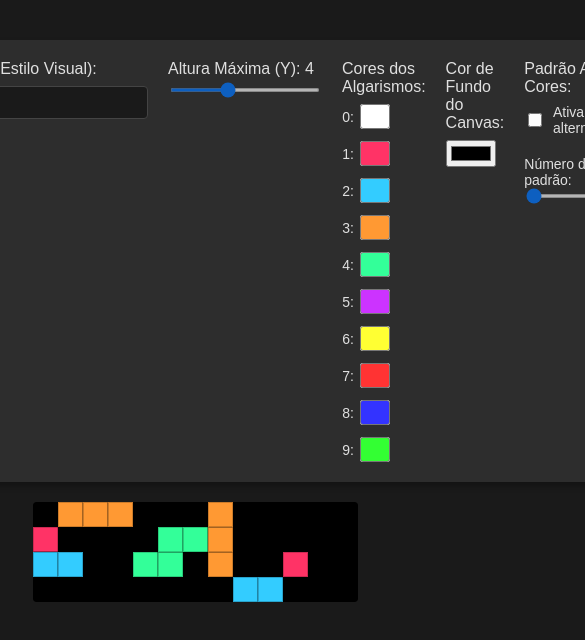
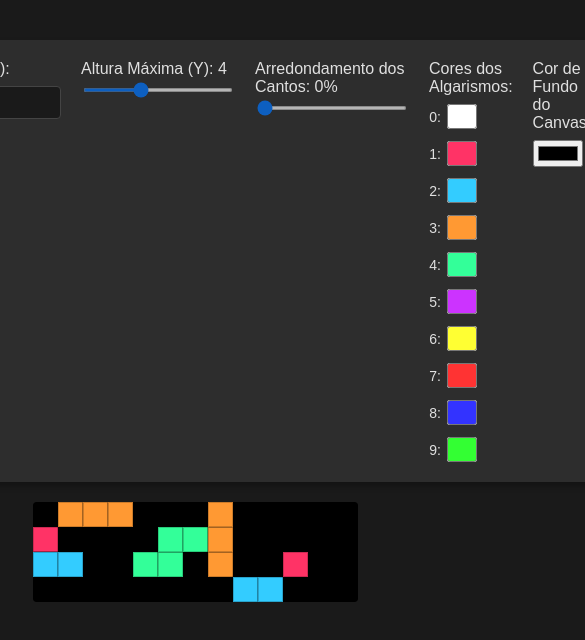
Before and after one commit to alienmindarts/SHAPES-PHONETICS, a plain HTML site: page index.html in a window 390 px wide. Shown: the top 640 px of the page, 585 px wide, since content can reach past the window. Drawn offline with Linux system fonts and the light colour scheme.

Commit message:
arredondamento cantos bug no 0

```diff
--- a/Renderizador.js
+++ b/Renderizador.js
@@ -2,46 +2,30 @@ export class Renderizador {
     constructor(canvasId) {
         this.canvas = document.getElementById(canvasId);
         this.ctx = this.canvas.getContext('2d');
-        this.tamanhoCelula = 25; // Tamanho de cada bloco (pixel lógico)
+        this.tamanhoCelula = 25;
+        this.arredondamento = 0;
 
-        // Cores para distinguir as peças (0 a 9)
         this.coresPadrao = [
             '#FFFFFF', '#FF3366', '#33CCFF', '#FF9933', '#33FF99',
             '#CC33FF', '#FFFF33', '#FF3333', '#3333FF', '#33FF33'
         ];
 
-        // Cores personalizadas (se definidas pelo usuário)
         this.coresPersonalizadas = {};
     }
 
-    /**
-     * Exporta o conteúdo do canvas como PNG
-     * @returns {string} URL de dados da imagem PNG
-     */
     exportarPNG() {
         return this.canvas.toDataURL('image/png');
     }
 
-    /**
-     * Exporta o conteúdo do canvas como JPEG
-     * @param {number} qualidade - Qualidade da imagem (0.1 a 1.0), padrão 0.92
-     * @returns {string} URL de dados da imagem JPEG
-     */
     exportarJPEG(qualidade = 0.92) {
         return this.canvas.toDataURL('image/jpeg', qualidade);
     }
 
-    /**
-     * Exporta o conteúdo como SVG
-     * @param {Map} grelha - Mapa de coordenadas para informações das peças
-     * @param {Map} grelhaVogais - Mapa de coordenadas para vogais
-     * @param {number} maxHeight - Altura máxima
-     * @returns {string} String SVG
-     */
     exportarSVG(grelha, grelhaVogais, maxHeight) {
         const largura = this.canvas.width;
         const altura = this.canvas.height;
         const tamanhoCelula = this.tamanhoCelula;
+        const arredondamento = this.arredondamento;
 
         const bgColor = getComputedStyle(this.canvas).backgroundColor || '#222222';
 
@@ -67,6 +51,11 @@ export class Renderizador {
                 const x2 = coordX + s;
                 const y2 = coordY + s;
                 svg += `<polygon points="${x1},${y1} ${x2},${y1} ${x1},${y2}" fill="${cor}" stroke="rgba(0,0,0,0.2)" stroke-width="2"/>`;
+            } else if (arredondamento >= 100) {
+                svg += `<circle cx="${coordX + s/2}" cy="${coordY + s/2}" r="${s/2}" fill="${cor}" stroke="rgba(0,0,0,0.2)" stroke-width="2"/>`;
+            } else if (arredondamento > 0) {
+                const raio = (s / 2) * (arredondamento / 100);
+                svg += `<rect x="${coordX}" y="${coordY}" width="${s}" height="${s}" rx="${raio}" fill="${cor}" stroke="rgba(0,0,0,0.2)" stroke-width="2"/>`;
             } else {
                 svg += `<rect x="${coordX}" y="${coordY}" width="${s}" height="${s}" fill="${cor}" stroke="rgba(0,0,0,0.2)" stroke-width="2"/>`;
             }
@@ -81,9 +70,6 @@ export class Renderizador {
         return svg;
     }
 
-    /**
-     * Desenha vogais como polígonos SVG
-     */
     desenharVogaisSVG(x, y, dadosVogais, tamanhoCelula, bgColor) {
         let svg = '';
         const px = x * tamanhoCelula;
@@ -139,9 +125,6 @@ export class Renderizador {
         return svg;
     }
 
-    /**
-     * Faz download de um arquivo com os dados fornecidos
-     */
     fazerDownload(dados, nomeArquivo, tipoMime) {
         const link = document.createElement('a');
         link.download = nomeArquivo;
@@ -151,19 +134,14 @@ export class Renderizador {
         link.click();
     }
 
-    /**
-     * Define as cores personalizadas para os algarismos
-     * @param {Object} cores - Objeto mapeando algarismos (0-9) para cores hexadecimais
-     */
     definirCoresPersonalizadas(cores) {
         this.coresPersonalizadas = cores;
     }
 
-    /**
-     * Obtém a cor para um determinado algarismo
-     * @param {number} idCor - ID da cor (1-9)
-     * @returns {string} Cor hexadecimal
-     */
+    setArredondamento(valor) {
+        this.arredondamento = valor;
+    }
+
     obterCor(idCor) {
         if (this.coresPersonalizadas[idCor]) {
             return this.coresPersonalizadas[idCor];
@@ -172,7 +150,6 @@ export class Renderizador {
     }
 
     redimensionar(larguraMaxima, maxHeight) {
-        // Ajusta fisicamente o canvas para caber toda a palavra gerada
         this.canvas.width = (larguraMaxima + 2) * this.tamanhoCelula;
         this.canvas.height = maxHeight * this.tamanhoCelula;
     }
@@ -185,7 +162,6 @@ export class Renderizador {
             const numero = info.numero;
             const idCor = info.idCor;
 
-            // Desenha com offset no Y para as peças ficarem assentes no fundo do canvas
             const yCorrigido = (maxHeight - 1) - y;
 
             const coordX = x * this.tamanhoCelula;
@@ -203,16 +179,52 @@ export class Renderizador {
                 this.ctx.lineTo(px, py + s);
                 this.ctx.closePath();
                 this.ctx.fill();
+            } else if (this.arredondamento >= 100) {
+                this.ctx.beginPath();
+                this.ctx.arc(coordX + s/2, coordY + s/2, s/2, 0, Math.PI * 2);
+                this.ctx.fill();
+            } else if (this.arredondamento > 0) {
+                const raio = (s / 2) * (this.arredondamento / 100);
+                this.ctx.beginPath();
+                this.ctx.moveTo(coordX + raio, coordY);
+                this.ctx.lineTo(coordX + s - raio, coordY);
+                this.ctx.arcTo(coordX + s, coordY, coordX + s, coordY + raio, raio);
+                this.ctx.lineTo(coordX + s, coordY + s - raio);
+                this.ctx.arcTo(coordX + s, coordY + s, coordX + s - raio, coordY + s, raio);
+                this.ctx.lineTo(coordX + raio, coordY + s);
+                this.ctx.arcTo(coordX, coordY + s, coordX, coordY + s - raio, raio);
+                this.ctx.lineTo(coordX, coordY + raio);
+                this.ctx.arcTo(coordX, coordY, coordX + raio, coordY, raio);
+                this.ctx.closePath();
+                this.ctx.fill();
             } else {
                 this.ctx.fillRect(coordX, coordY, this.tamanhoCelula, this.tamanhoCelula);
             }
 
-            // Borda interna para legibilidade (opcional)
             this.ctx.strokeStyle = 'rgba(0,0,0,0.2)';
             this.ctx.lineWidth = 2;
-            this.ctx.strokeRect(coordX, coordY, this.tamanhoCelula, this.tamanhoCelula);
+            if (this.arredondamento >= 100) {
+                this.ctx.beginPath();
+                this.ctx.arc(coordX + s/2, coordY + s/2, s/2, 0, Math.PI * 2);
+                this.ctx.stroke();
+            } else if (this.arredondamento > 0) {
+                const raio = (s / 2) * (this.arredondamento / 100);
+                this.ctx.beginPath();
+                this.ctx.moveTo(coordX + raio, coordY);
+                this.ctx.lineTo(coordX + s - raio, coordY);
+                this.ctx.arcTo(coordX + s, coordY, coordX + s, coordY + raio, raio);
+                this.ctx.lineTo(coordX + s, coordY + s - raio);
+                this.ctx.arcTo(coordX + s, coordY + s, coordX + s - raio, coordY + s, raio);
+                this.ctx.lineTo(coordX + raio, coordY + s);
+                this.ctx.arcTo(coordX, coordY + s, coordX, coordY + s - raio, raio);
+                this.ctx.lineTo(coordX, coordY + raio);
+                this.ctx.arcTo(coordX, coordY, coordX + raio, coordY, raio);
+                this.ctx.closePath();
+                this.ctx.stroke();
+            } else {
+                this.ctx.strokeRect(coordX, coordY, this.tamanhoCelula, this.tamanhoCelula);
+            }
 
-            // Desenha vogais se existirem
             const vogaisDados = grelhaVogais.get(`${x},${y}`);
             if (vogaisDados) {
                 this.desenharVogais(this.ctx, x, yCorrigido, vogaisDados, this.tamanhoCelula);
@@ -220,14 +232,6 @@ export class Renderizador {
         }
     }
 
-    /**
-     * Desenha as vogais associadas a um bloco como triângulos recortados
-     * @param {CanvasRenderingContext2D} ctx - Contexto do canvas
-     * @param {number} x - Coordenada X lógica do bloco (índice da coluna)
-     * @param {number} y - Coordenada Y lógica do bloco (índice da linha, já corrigida para o sistema de coordenadas do canvas)
-     * @param {Object} dadosVogais - Objeto contendo arrays de vogais anteriores e posteriores
-     * @param {number} tamanhoCelula - Tamanho de cada bloco em pixels
-     */
     desenharVogais(ctx, x, y, dadosVogais, tamanhoCelula) {
         const px = x * tamanhoCelula;
         const py = y * tamanhoCelula;
@@ -235,11 +239,9 @@ export class Renderizador {
         const centerX = px + s / 2;
         const centerY = py + s / 2;
 
-        // Obtém a cor de fundo do canvas
         const bgColor = getComputedStyle(this.canvas).backgroundColor;
         ctx.fillStyle = bgColor;
 
-        // Função auxiliar para desenhar um triângulo dado três pontos
         const desenharTriangulo = (x1, y1, x2, y2, x3, y3) => {
             ctx.beginPath();
             ctx.moveTo(x1, y1);
@@ -249,48 +251,46 @@ export class Renderizador {
             ctx.fill();
         };
 
-        // Desenha vogais anteriores (apontam para o centro) com transparência conforme ordem
         for (let i = 0; i < dadosVogais.anteriores.length; i++) {
             const vogal = dadosVogais.anteriores[i];
             const alpha = Math.max(0, 1 - i * 0.25);
             ctx.globalAlpha = alpha;
             switch (vogal) {
-                case 'A': // Baixo: (px, py+s), (px+s, py+s), centro
+                case 'A':
                     desenharTriangulo(px, py + s, px + s, py + s, centerX, centerY);
                     break;
-                case 'E': // Esquerda: (px, py), (px, py+s), centro
+                case 'E':
                     desenharTriangulo(px, py, px, py + s, centerX, centerY);
                     break;
-                case 'I': // Cima: (px, py), (px+s, py), centro
+                case 'I':
                     desenharTriangulo(px, py, px + s, py, centerX, centerY);
                     break;
-                case 'O': // Direita: (px+s, py), (px+s, py+s), centro
+                case 'O':
                     desenharTriangulo(px + s, py, px + s, py + s, centerX, centerY);
                     break;
             }
         }
 
-        // Desenha vogais posteriores (cantos) - com posições trocadas conforme solicitado, com transparência conforme ordem
         for (let i = 0; i < dadosVogais.posteriores.length; i++) {
             const vogal = dadosVogais.posteriores[i];
             const alpha = Math.max(0, 1 - i * 0.25);
             ctx.globalAlpha = alpha;
             switch (vogal) {
-                case 'A': // Agora desenha onde o E estava: Canto Superior Esquerdo
+                case 'A':
                     desenharTriangulo(px + s/2, py, px, py + s/2, px, py);
                     break;
-                case 'E': // Agora desenha onde o I estava: Canto Superior Direito
+                case 'E':
                     desenharTriangulo(px + s/2, py, px + s, py + s/2, px + s, py);
                     break;
-                case 'I': // Agora desenha onde o O estava: Canto Inferior Esquerdo
+                case 'I':
                     desenharTriangulo(px, py + s/2, px + s/2, py + s, px, py + s);
                     break;
-                case 'O': // Agora desenha onde o A estava: Canto Inferior Direito
+                case 'O':
                     desenharTriangulo(px + s/2, py + s, px + s, py + s/2, px + s, py + s);
                     break;
             }
         }
 
-        ctx.globalAlpha = 1.0; // reset alpha
+        ctx.globalAlpha = 1.0;
     }
 }
--- a/app.js
+++ b/app.js
@@ -10,6 +10,8 @@ const inputNumeros = document.getElementById('inputNumeros');
 const inputSeed = document.getElementById('inputSeed');
 const sliderAltura = document.getElementById('sliderAltura');
 const valAltura = document.getElementById('valAltura');
+const sliderArredondamento = document.getElementById('sliderArredondamento');
+const valArredondamento = document.getElementById('valArredondamento');
 const canvasBackground = document.getElementById('canvasBackground');
 
 // Color picker inputs
@@ -35,14 +37,17 @@ function atualizar() {
     const textoInput = inputNumeros.value;
     const seed = parseInt(inputSeed.value) || 0;
     const maxHeight = parseInt(sliderAltura.value);
+    const arredondamento = parseInt(sliderArredondamento.value);
     const usarPaternAlternado = toggleAlternarCores.checked;
     const numCoresPatern = parseInt(sliderNumCores.value);
 
     valAltura.textContent = maxHeight;
     valNumCores.textContent = numCoresPatern;
+    valArredondamento.textContent = arredondamento;
 
     // Set canvas background color
     renderizador.canvas.style.backgroundColor = canvasBackground.value;
+    renderizador.setArredondamento(arredondamento);
 
     // Get current colors from pickers
     const coresPersonalizadas = {};
@@ -81,7 +86,7 @@ function atualizar() {
 }
 
 // Escuta as alterações nos controlos
-const inputs = [inputNumeros, inputSeed, sliderAltura, sliderNumCores, toggleAlternarCores, canvasBackground, ...Object.values(colorPickers)];
+const inputs = [inputNumeros, inputSeed, sliderAltura, sliderArredondamento, sliderNumCores, toggleAlternarCores, canvasBackground, ...Object.values(colorPickers)];
 inputs.forEach(el => {
     el.addEventListener('input', () => {
         if (!framePendente) {
--- a/index.html
+++ b/index.html
@@ -28,6 +28,11 @@
         <div class="control-group">
             <label>Altura Máxima (Y): <span id="valAltura">4</span></label>
             <input type="range" id="sliderAltura" min="1" max="9" value="4">
+        </div>
+
+        <div class="control-group">
+            <label>Arredondamento dos Cantos: <span id="valArredondamento">0</span>%</label>
+            <input type="range" id="sliderArredondamento" min="0" max="100" value="0">
         </div>
 
         <div class="control-group">
```
